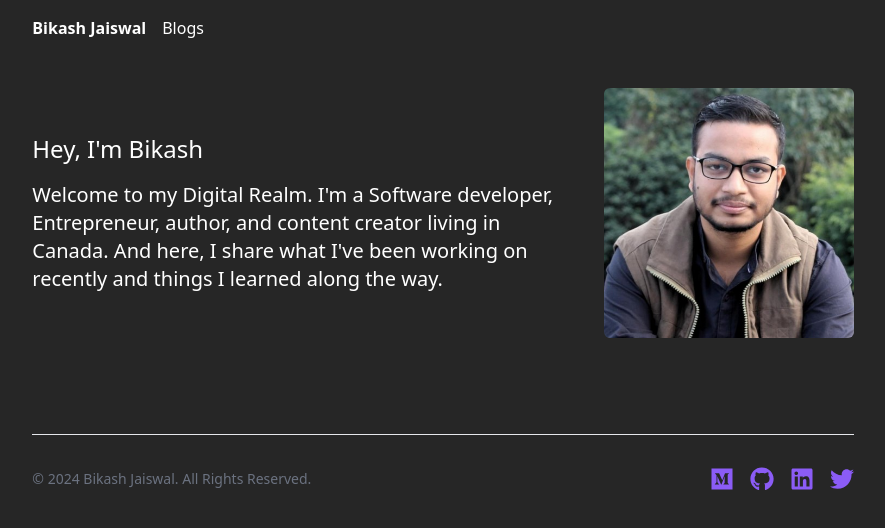
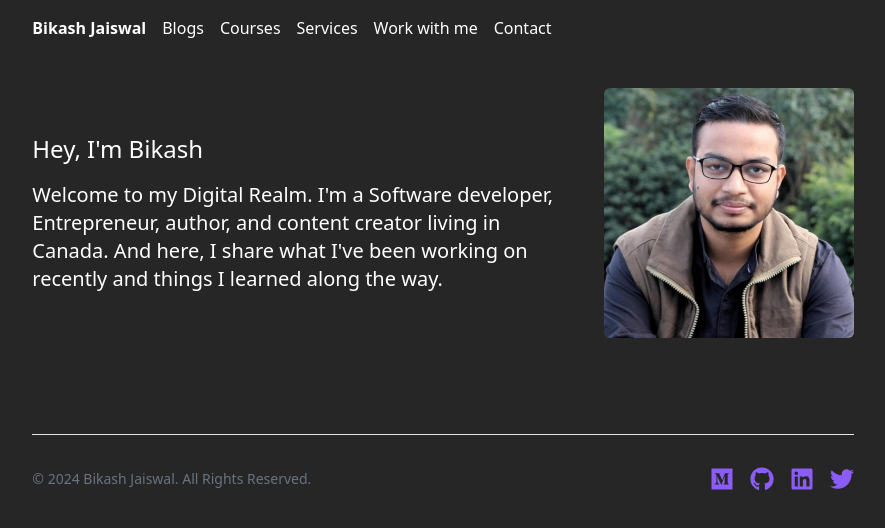
Before and after one commit to bikash-jaiswal/bikash-jaiswal.github.io, a Next.js app: page / in a window 1280 px wide. Shown: the top 528 px of the page, without its empty margins (197-1082 px from the left). Built offline with nearby package versions, Linux system fonts and the light colour scheme.

Commit message:
add header

```diff
--- a/app/Component/Header.jsx
+++ b/app/Component/Header.jsx
@@ -24,19 +24,19 @@ const Navbar = () => {
           <Link href="/blog" className="text-white">
             Blogs
           </Link>
-          {/* <Link href="/courses" className="text-white">
+          <Link href="/courses" className="text-white">
             Courses
           </Link>
            <Link href="/services" className="text-white">
             Services
-          </Link> */}
-          {/*
+          </Link>
+
           <Link href="/work" className="text-white">
             Work with me
-          </Link> */}
-          {/* <Link href="/contacts" className="text-white">
+          </Link>
+          <Link href="/contacts" className="text-white">
             Contact
-          </Link> */}
+          </Link>
         </div>
         {/* <button className=" hidden md:flex text-white border-solid border-2 border-white hover:bg-violet-600 px-4">
           Sign In
@@ -67,15 +67,15 @@ const Navbar = () => {
           <Link href="/" className="block py-2 text-gray-800">
             Home
           </Link>
-          {/* <Link href="/blog" className="block py-2 text-gray-800" onClick={handleToggleMenu}>
+          <Link href="/blog" className="block py-2 text-gray-800" onClick={handleToggleMenu}>
             Blogs
-          </Link> */}
-          {/* <Link href="/services" className="block py-2 text-gray-800" onClick={handleToggleMenu}>
+          </Link>
+          <Link href="/services" className="block py-2 text-gray-800" onClick={handleToggleMenu}>
             Services
-          </Link> */}
-          {/* <Link href="/contacts" className="block py-2 text-gray-800" oonClick={handleToggleMenu}>
+          </Link>
+          <Link href="/contacts" className="block py-2 text-gray-800" oonClick={handleToggleMenu}>
             Contact
-          </Link> */}
+          </Link>
         </div>
       )}
     </nav>
```
